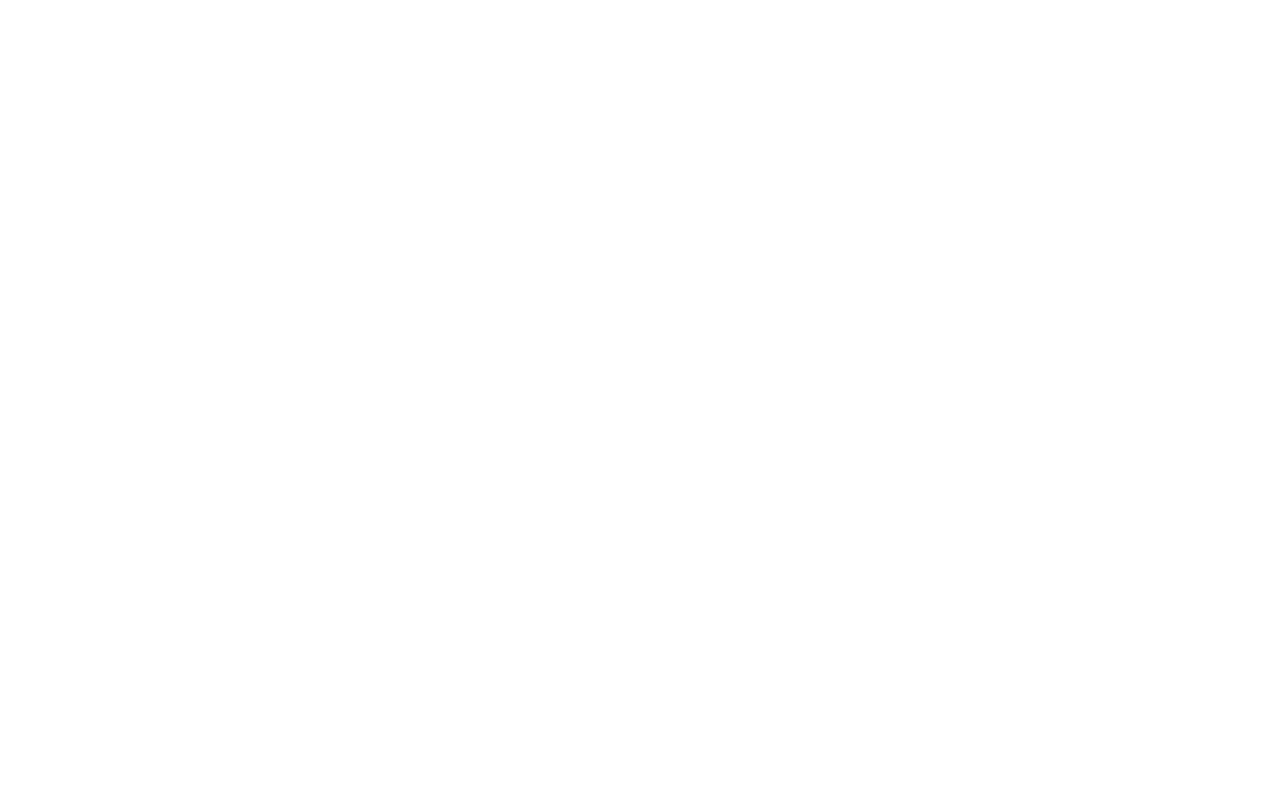
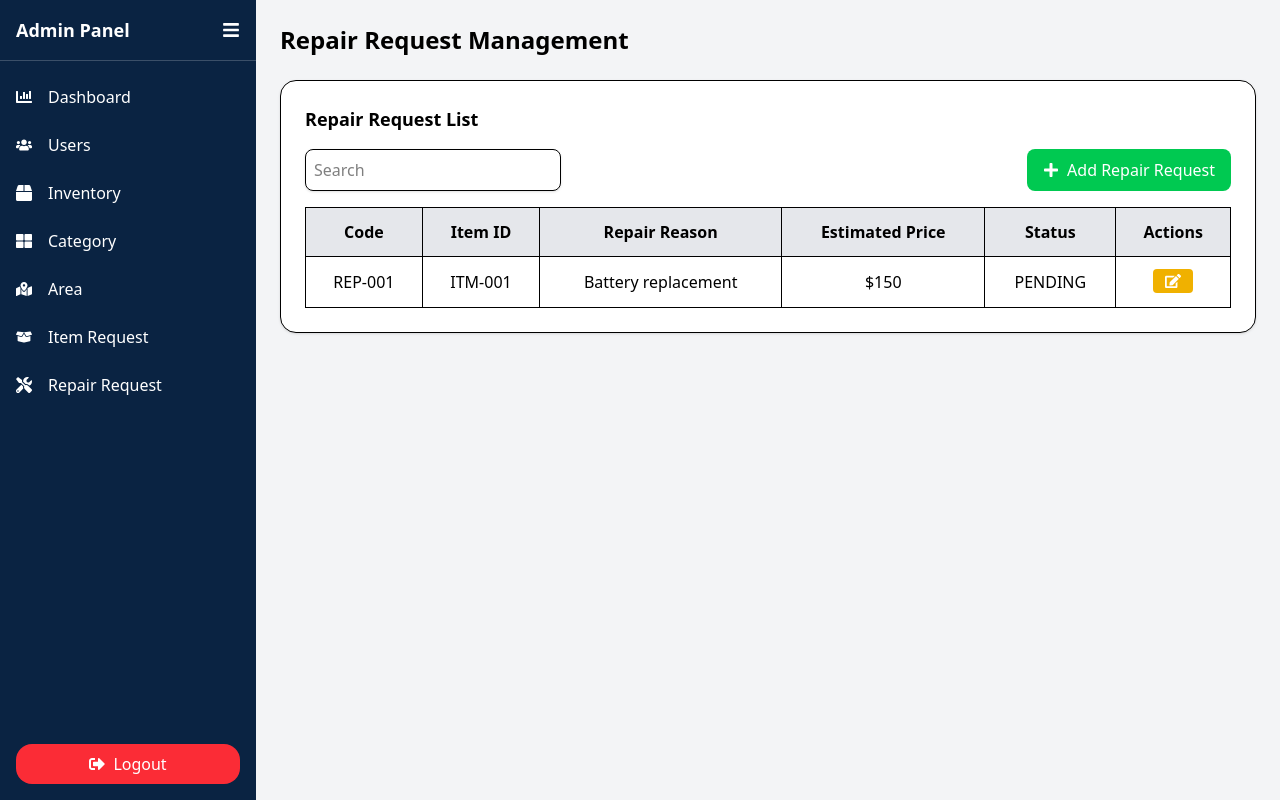
Before and after one commit to Noirra/inventory-app, a React (Vite) app in the folder inventory-app/: page /repair-request in a window 1280 px wide. Before the commit this address had no page. Built offline with nearby package versions, Linux system fonts and the light colour scheme.

Commit message:
Add repair request admin

```diff
--- a/inventory-app/src/App.tsx
+++ b/inventory-app/src/App.tsx
@@ -19,6 +19,9 @@
 import ItemRequest from "./view/admin/item-request/index";
 import CreateItemRequest from "./view/admin/item-request/create";
 import EditItemRequest from "./view/admin/item-request/edit";
+import RepairRequest from "./view/admin/repair-request/index";
+import CreateRepairRequest from "./view/admin/repair-request/create";
+import EditRepairRequest from "./view/admin/repair-request/edit";
 import Inventory from "./view/employee/itemrequest/inventory";
 
 function App() {
@@ -45,6 +48,9 @@
         <Route path="/item-request" element={<ItemRequest />} />
         <Route path="/item-request/create" element={<CreateItemRequest />} />
         <Route path="/item-request/edit/:itemId" element={<EditItemRequest />} />
+        <Route path="/repair-request" element={<RepairRequest />} />
+        <Route path="/repair-request/create" element={<CreateRepairRequest />} />
+        <Route path="/repair-request/edit/:itemId" element={<EditRepairRequest />} />
         <Route path="/employeedashboard" element={<Dashboard />} />
         <Route path="/inventory" element={<Inventory />} />
       </Routes>
--- a/inventory-app/src/components/ui/sidebar.tsx
+++ b/inventory-app/src/components/ui/sidebar.tsx
@@ -1,5 +1,5 @@
 import { useState } from "react";
-import { FaBars, FaSignOutAlt, FaChartBar, FaUsers, FaBox, FaThLarge, FaMapMarkedAlt, FaBoxOpen } from "react-icons/fa";
+import { FaBars, FaSignOutAlt, FaChartBar, FaUsers, FaBox, FaThLarge, FaMapMarkedAlt, FaBoxOpen, FaTools } from "react-icons/fa";
 import { Link } from "react-router-dom";
 
 interface SidebarProps {
@@ -16,6 +16,7 @@
     { name: "Category", icon: <FaThLarge />, path: "/category" },
     { name: "Area", icon: <FaMapMarkedAlt />, path: "/area" },
     { name: "Item Request", icon: <FaBoxOpen />, path: "/item-request" },
+    { name: "Repair Request", icon: <FaTools />, path: "/repair-request" },
   ];
 
   return (
--- /dev/null
+++ b/inventory-app/src/view/admin/repair-request/create.tsx
@@ -0,0 +1,57 @@
+import { useState } from "react";
+import Sidebar from "@/components/ui/sidebar";
+import { useNavigate } from "react-router-dom";
+import { FaArrowLeft, FaSave } from "react-icons/fa";
+
+export default function CreateRepairRequest() {
+  const navigate = useNavigate();
+
+  const [formData, setFormData] = useState({
+    itemId: "",
+    repairReason: "",
+    estimatedPrice: "",
+    status: "PENDING",
+    code: "",
+  });
+
+  const handleChange = (e: React.ChangeEvent<HTMLInputElement | HTMLTextAreaElement | HTMLSelectElement>) => {
+    setFormData({ ...formData, [e.target.name]: e.target.value });
+  };
+
+  const handleSubmit = (e: React.FormEvent<HTMLFormElement>) => {
+    e.preventDefault();
+    console.log("Form submitted:", formData);
+  };
+
+  return (
+    <div className="flex h-screen bg-gray-100">
+      {/* Sidebar navigasi */}
+      <Sidebar />
+      <div className="flex-1 p-6">
+        <div className="max-w-4xl mx-auto bg-white rounded-2xl shadow border p-6">
+          <button onClick={() => navigate("/repair-request")} className="mb-4 flex items-center text-blue-500 hover:underline">
+            <FaArrowLeft className="mr-2" /> Back
+          </button>
+          <h2 className="text-xl font-semibold mb-4">Create Repair Request</h2>
+          <form onSubmit={handleSubmit} className="grid grid-cols-2 gap-4">
+            <input type="text" name="itemId" placeholder="Item ID" onChange={handleChange} className="border p-2 rounded-lg w-full" required />
+            <textarea name="repairReason" placeholder="Repair Reason" onChange={handleChange} className="border p-2 rounded-lg w-full" required />
+            <input type="text" name="estimatedPrice" placeholder="Estimated Price" onChange={handleChange} className="border p-2 rounded-lg w-full" required />
+            <input type="text" name="code" placeholder="Repair Code" onChange={handleChange} className="border p-2 rounded-lg w-full" required />
+            <select name="status" onChange={handleChange} className="border p-2 rounded-lg w-full">
+              <option value="PENDING">PENDING</option>
+              <option value="APPROVED">APPROVED</option>
+              <option value="REJECTED">REJECTED</option>
+              <option value="COMPLETED">COMPLETED</option>
+            </select>
+            <div className="col-span-2 flex justify-end">
+              <button type="submit" className="bg-green-500 text-white px-4 py-2 rounded-lg flex items-center space-x-2 hover:bg-green-600">
+                <FaSave /> <span>Save Repair Request</span>
+              </button>
+            </div>
+          </form>
+        </div>
+      </div>
+    </div>
+  );
+}
--- /dev/null
+++ b/inventory-app/src/view/admin/repair-request/edit.tsx
@@ -0,0 +1,72 @@
+import { useState, useEffect } from "react";
+import { useNavigate, useParams } from "react-router-dom";
+import Sidebar from "@/components/ui/sidebar";
+import { FaArrowLeft, FaSave } from "react-icons/fa";
+
+export default function EditRepairRequest() {
+  const navigate = useNavigate();
+  const { id } = useParams();
+
+  const [formData, setFormData] = useState({
+    itemId: "",
+    repairReason: "",
+    estimatedPrice: "",
+    status: "PENDING",
+    code: "",
+  });
+
+  useEffect(() => {
+    const fetchData = async () => {
+      const repairData = {
+        itemId: "ITM-001",
+        repairReason: "Battery replacement",
+        estimatedPrice: "$150",
+        status: "PENDING",
+        code: "REP-001",
+      };
+      setFormData(repairData);
+    };
+    fetchData();
+  }, [id]);
+
+  const handleChange = (e: React.ChangeEvent<HTMLInputElement | HTMLTextAreaElement | HTMLSelectElement>) => {
+    setFormData({ ...formData, [e.target.name]: e.target.value });
+  };
+
+  const handleSubmit = (e: React.FormEvent<HTMLFormElement>) => {
+    e.preventDefault();
+    console.log("Item Request Updated:", formData);
+    navigate("/items");
+  };
+
+  return (
+    <div className="flex h-screen bg-gray-100">
+      <Sidebar />
+      <div className="flex-1 p-6">
+        <div className="max-w-4xl mx-auto bg-white rounded-2xl shadow border p-6">
+          <button onClick={() => navigate("/repair-request")} className="mb-4 flex items-center text-blue-500 hover:underline">
+            <FaArrowLeft className="mr-2" /> Back
+          </button>
+          <h2 className="text-xl font-semibold mb-4">Edit Repair Request</h2>
+          <form onSubmit={handleSubmit} className="grid grid-cols-2 gap-4">
+            <input type="text" name="itemId" value={formData.itemId} onChange={handleChange} className="border p-2 rounded-lg w-full" required />
+            <textarea name="repairReason" value={formData.repairReason} onChange={handleChange} className="border p-2 rounded-lg w-full" required />
+            <input type="text" name="estimatedPrice" value={formData.estimatedPrice} onChange={handleChange} className="border p-2 rounded-lg w-full" required />
+            <input type="text" name="code" value={formData.code} onChange={handleChange} className="border p-2 rounded-lg w-full" required />
+            <select name="status" value={formData.status} onChange={handleChange} className="border p-2 rounded-lg w-full">
+              <option value="PENDING">PENDING</option>
+              <option value="APPROVED">APPROVED</option>
+              <option value="REJECTED">REJECTED</option>
+              <option value="COMPLETED">COMPLETED</option>
+            </select>
+            <div className="col-span-2 flex justify-end">
+              <button type="submit" className="bg-green-500 text-white px-4 py-2 rounded-lg flex items-center space-x-2 hover:bg-green-600">
+                <FaSave /> <span>Save Changes</span>
+              </button>
+            </div>
+          </form>
+        </div>
+      </div>
+    </div>
+  );
+}
--- /dev/null
+++ b/inventory-app/src/view/admin/repair-request/index.tsx
@@ -0,0 +1,80 @@
+import { useState } from "react";
+import Sidebar from "@/components/ui/sidebar";
+import { FaPlus, FaEdit } from "react-icons/fa";
+import { Link, useNavigate } from "react-router-dom";
+
+export default function RepairRequest() {
+  const navigate = useNavigate();
+  const [repairs] = useState([
+    {
+      id: "1",
+      itemId: "ITM-001",
+      repairReason: "Battery replacement",
+      estimatedPrice: "$150",
+      status: "PENDING",
+      code: "REP-001",
+      timestampStatus: new Date().toISOString(),
+      createdAt: new Date().toISOString(),
+      updatedAt: new Date().toISOString(),
+    },
+  ]);
+
+  const handleLogout = () => {
+    localStorage.removeItem("token");
+    navigate("/login");
+  };
+
+  return (
+    <div className="flex h-screen bg-gray-100">
+      {/* Sidebar */}
+      <Sidebar handleLogout={handleLogout} />
+
+      {/* Main Content */}
+      <div className="flex-1 p-6 overflow-y-auto">
+        <h1 className="text-2xl font-semibold mb-6">Repair Request Management</h1>
+        <div className="bg-white p-6 rounded-2xl shadow border">
+          <h2 className="text-lg font-semibold mb-4">Repair Request List</h2>
+          <div className="flex justify-between mb-4">
+            <input type="text" placeholder="Search" className="border p-2 rounded-lg w-64 shadow-sm" />
+            <button
+              onClick={() => navigate("/repair-request/create")}
+              className="bg-green-500 text-white px-4 py-2 rounded-lg flex items-center space-x-2 hover:bg-green-600"
+            >
+              <FaPlus /> <span>Add Repair Request</span>
+            </button>
+          </div>
+          <table className="w-full border-collapse border">
+            <thead>
+              <tr className="bg-gray-200">
+                <th className="p-3 border">Code</th>
+                <th className="p-3 border">Item ID</th>
+                <th className="p-3 border">Repair Reason</th>
+                <th className="p-3 border">Estimated Price</th>
+                <th className="p-3 border">Status</th>
+                <th className="p-3 border">Actions</th>
+              </tr>
+            </thead>
+            <tbody>
+              {repairs.map((repair) => (
+                <tr key={repair.id} className="border">
+                  <td className="p-3 border text-center">{repair.code}</td>
+                  <td className="p-3 border text-center">{repair.itemId}</td>
+                  <td className="p-3 border text-center">{repair.repairReason}</td>
+                  <td className="p-3 border text-center">{repair.estimatedPrice}</td>
+                  <td className="p-3 border text-center">{repair.status}</td>
+                  <td className="p-3 border text-center space-x-2">
+                    <Link to={`/repair-request/edit/${repair.id}`} title="Edit Repair Request">
+                      <button className="bg-yellow-500 text-white px-3 py-1 rounded hover:bg-yellow-600">
+                        <FaEdit />
+                      </button>
+                    </Link>
+                  </td>
+                </tr>
+              ))}
+            </tbody>
+          </table>
+        </div>
+      </div>
+    </div>
+  );
+}
```
